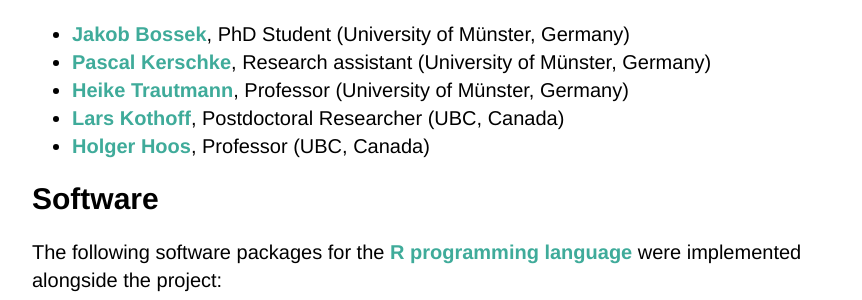
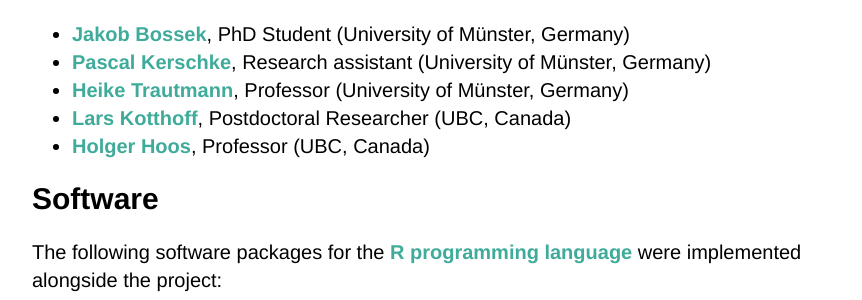
Before and after one commit to tspalgsel/tspalgsel.github.io, a Jekyll site: the page built from index.html, in a window 1280 px wide. Shown: the part 554-854 px from the top of the page, without its empty margins (208-1070 px from the left). Built offline with Jekyll 4.4.1, drawn with Linux system fonts in a browser that asks for light colours.

Commit message:
fix typo

```diff
--- a/index.html
+++ b/index.html
@@ -16,7 +16,7 @@
   </li>
   <li><a href="http://erc.is/p/trautmann" alt="Website of Heike Trautmann">Heike Trautmann</a>, Professor (University of Münster, Germany)</li>
   </li>
-  <li><a href="http://www.cs.ubc.ca/~larsko" alt="Website of Lars Kothoff">Lars Kothoff</a>, Postdoctoral Researcher (UBC, Canada)</li>
+  <li><a href="http://www.cs.ubc.ca/~larsko" alt="Website of Lars Kotthoff">Lars Kotthoff</a>, Postdoctoral Researcher (UBC, Canada)</li>
   <li><a href="http://www.cs.ubc.ca/~hoos/" alt="Website of Holger Hoos">Holger Hoos</a>, Professor (UBC, Canada)</li>
 </ul>
 
```
